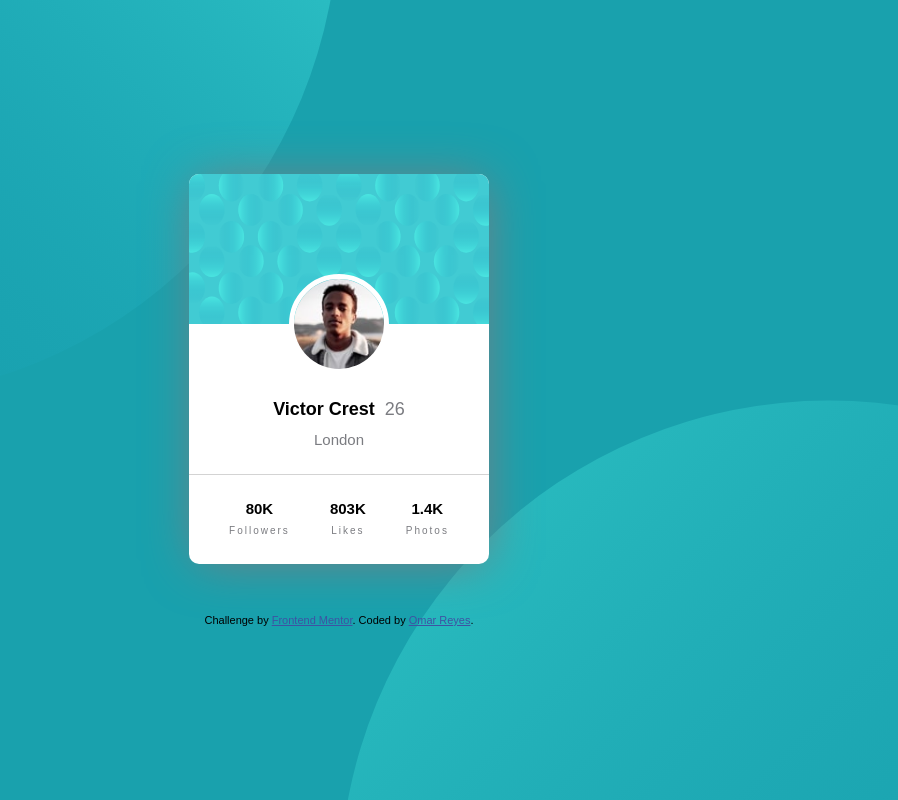
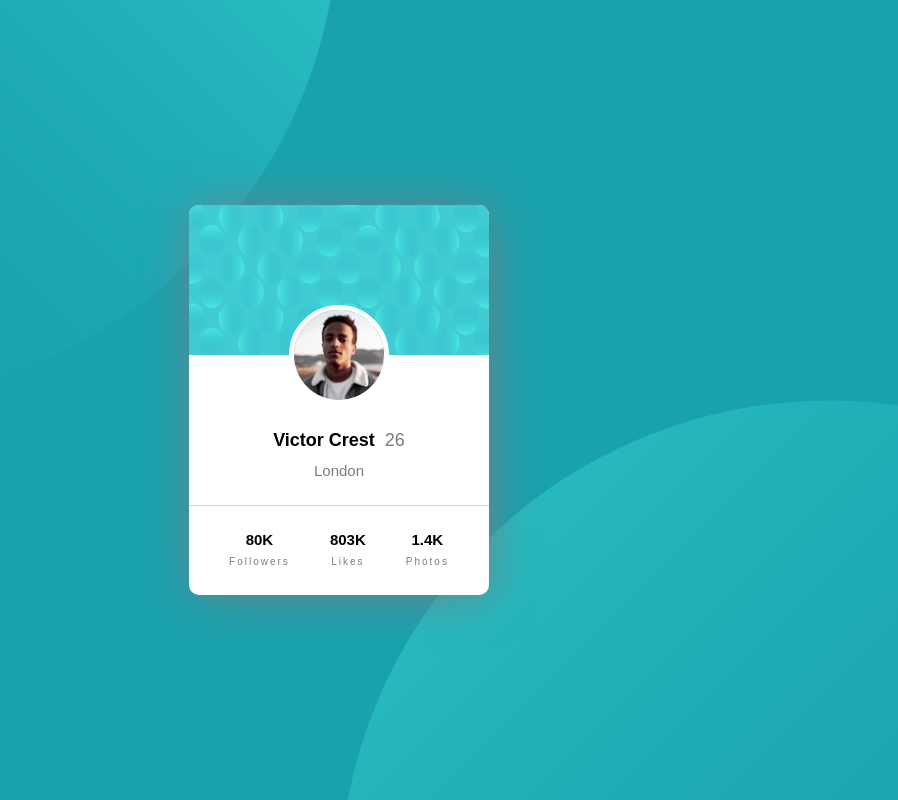
Before and after one commit to omar3119/forntendmentor-ProfileCardComponent, a plain HTML site: page index.html in a window 1280 px wide. Shown: the whole page, without its empty margins (301-1199 px from the left). Drawn offline with Linux system fonts and the light colour scheme.

Commit message:
nuevo cambio

```diff
--- a/index.html
+++ b/index.html
@@ -39,12 +39,6 @@
 
     </div>
   </section>
-
-
-
-  <div class="attribution">
-    Challenge by <a href="https://www.frontendmentor.io?ref=challenge" target="_blank">Frontend Mentor</a>.
-    Coded by <a href="#">Omar Reyes</a>.
   </div>
   <script src="index.js"></script>
 </body>
```
